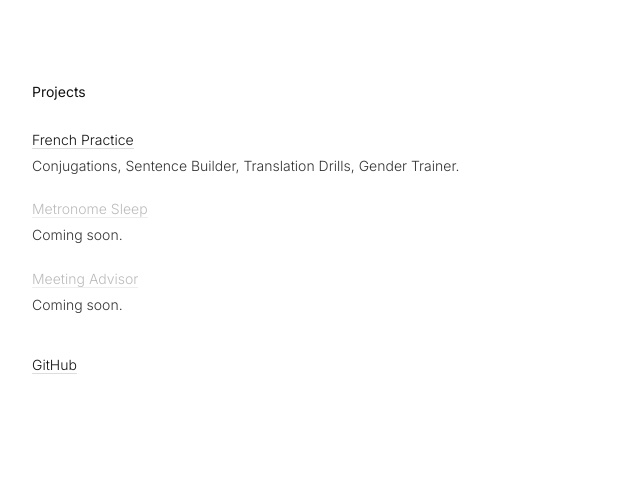
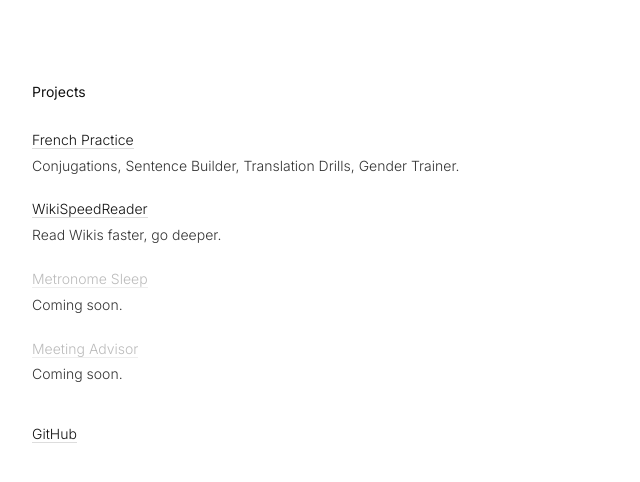
Before and after one commit to jamesfpardy/jamespardy.github.io, a plain HTML site: page projects.html in a window 1280 px wide. Shown: the whole page, without its empty margins (0-640 px from the left). Drawn offline with Linux system fonts and the light colour scheme.

Commit message:
Add WikiSpeedReader project to projects.html

```diff
--- a/projects.html
+++ b/projects.html
@@ -74,6 +74,11 @@
     <div class="project-desc">Conjugations, Sentence Builder, Translation Drills, Gender Trainer.</div>
   </div>
 
+   <div class="project-item">
+    <a href="https://jamesfpardy.github.io/wikireader/" target="_blank">WikiSpeedReader</a>
+    <div class="project-desc">Read Wikis faster, go deeper.</div>
+  </div>
+
   <div class="project-item">
     <a class="disabled">Metronome Sleep</a>
     <div class="project-desc">Coming soon.</div>
```
